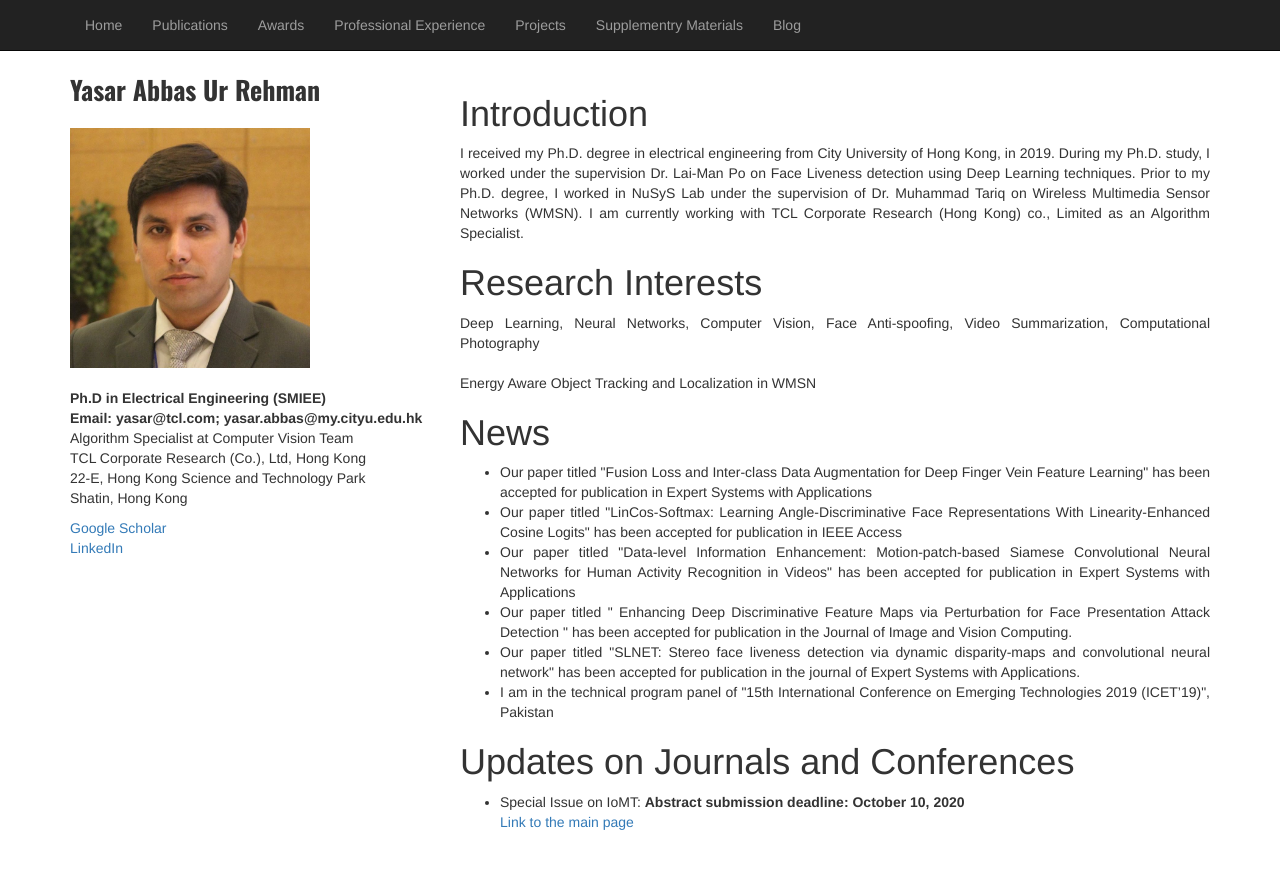
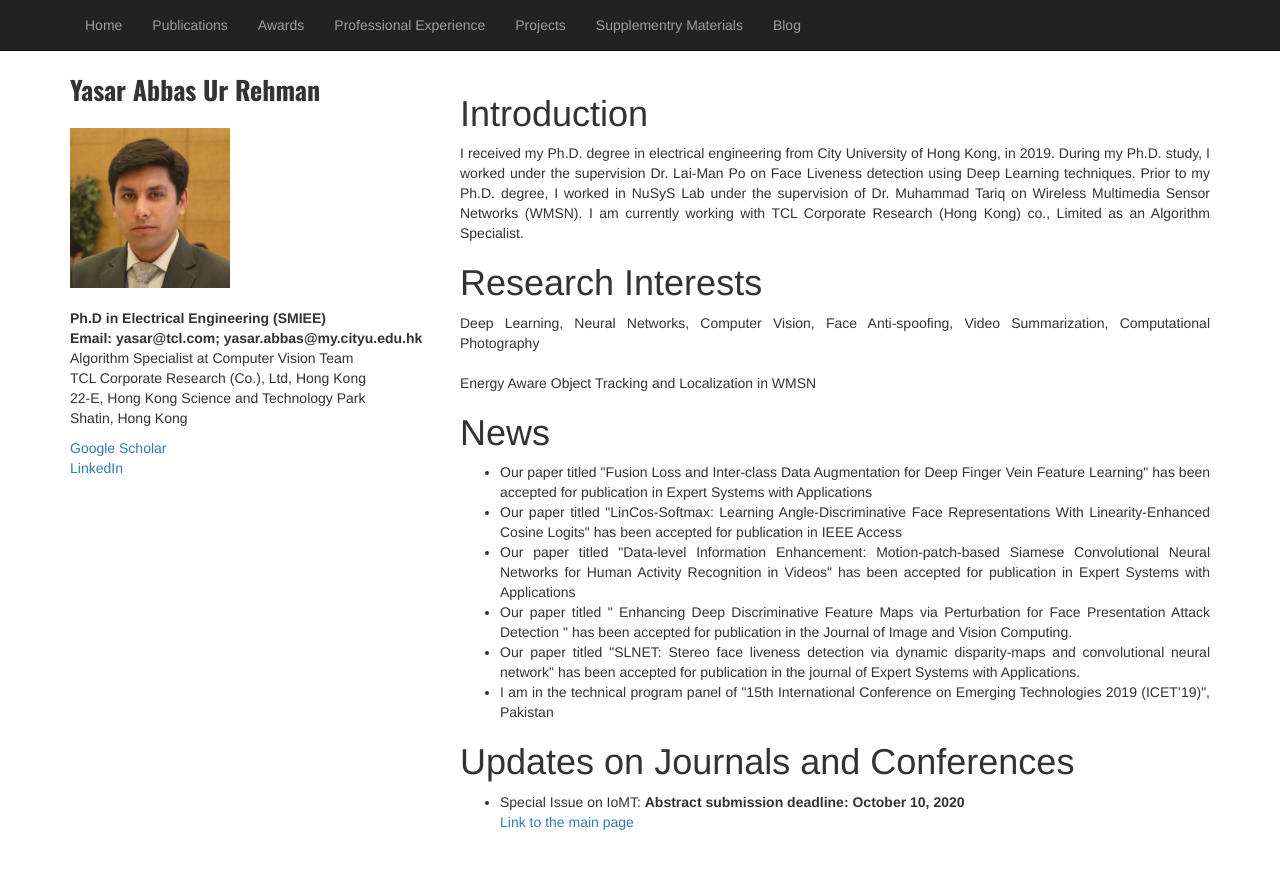
Before and after one commit to yasar-rehman/yasar, a Jekyll site: the page built from index.html, in a window 1280 px wide. Shown: the top 869 px of the page. Built offline with Jekyll 4.4.1, drawn with Linux system fonts in a browser that asks for light colours.

Commit message:
Update index.html

```diff
--- a/index.html
+++ b/index.html
@@ -8,7 +8,7 @@
 	<!-- Entries Column -->
 		     <div class=col-md-4 pull-left">
                		 <div style="font-family: 'Oswald', sans-serif; font-size: 26px;"><b>Yasar Abbas Ur Rehman</b></div><br>
-			  <div><img class="img-responsive" src="images/my_profile.jpg" alt="" style="width:240px;height:240px;">
+			  <div><img class="img-responsive" src="images/my_profile.jpg" alt="" style="width:160px;height:160px;">
 			  </div><br>
 				<div><b>Ph.D in Electrical Engineering (SMIEE)</b></div>
                 		<div>
```
